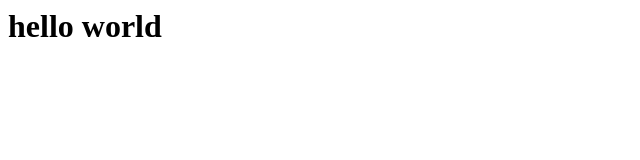
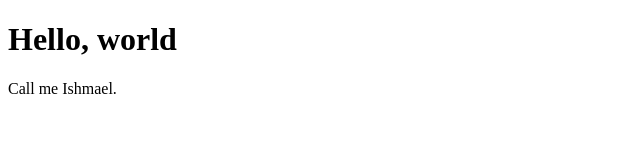
Before and after one commit to mausv/website, a plain HTML site: page index.html in a window 1280 px wide. Shown: the whole page, without its empty margins (0-640 px from the left). Drawn offline with Linux system fonts and the light colour scheme.

Commit message:
Add some HTML structure

```diff
--- a/index.html
+++ b/index.html
@@ -1 +1,13 @@
-<h1>hello world</h1>
+<!DOCTYPE html>
+<html>
+  <head>
+    <meta charset="utf-8">
+    <title></title>
+  </head>
+  <body>
+    <h1>Hello, world</h1>
+    <p>
+      Call me Ishmael.
+    </p>
+  </body>
+</html>
```
